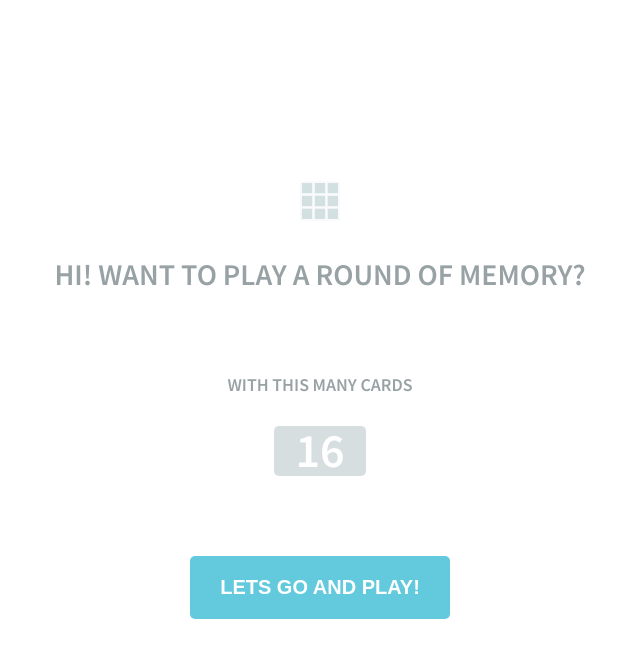
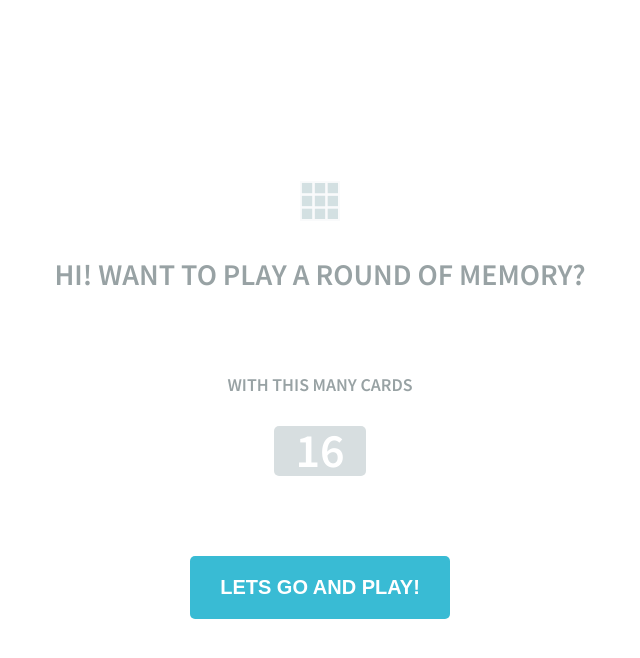
Before and after one commit to visualcohol/memory, a React (Create React App) app: page / in a window 1280 px wide. In both pictures the pointer is over the button "LETS GO AND PLAY!". Shown: the top 658 px of the page, without its empty margins (320-960 px from the left). Built offline with nearby package versions, Linux system fonts and the light colour scheme.

Commit message:
Button bg hover transition.

```diff
--- a/src/Button.scss
+++ b/src/Button.scss
@@ -1,6 +1,7 @@
 .memory-app {
   .button {
     cursor: pointer;
+    transition: background-color 0.1s ease-in-out;
     &.medium {
       border-radius: 5px;
       background: none;
@@ -14,6 +15,9 @@
     }
     &.blue {
       background-color: #63c9dd;
+      &:hover {
+        background-color: darken(#63c9dd, 10%);
+      }
     }
   }
 }
```
